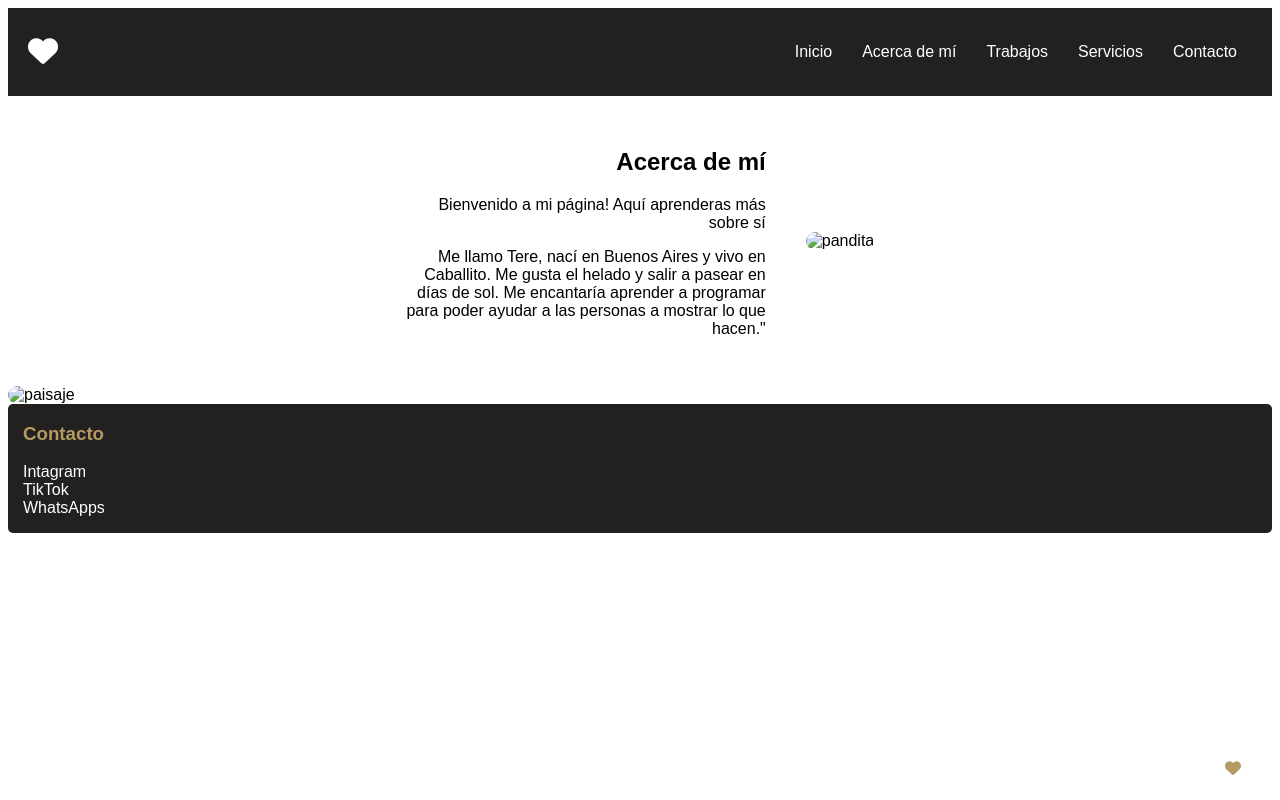
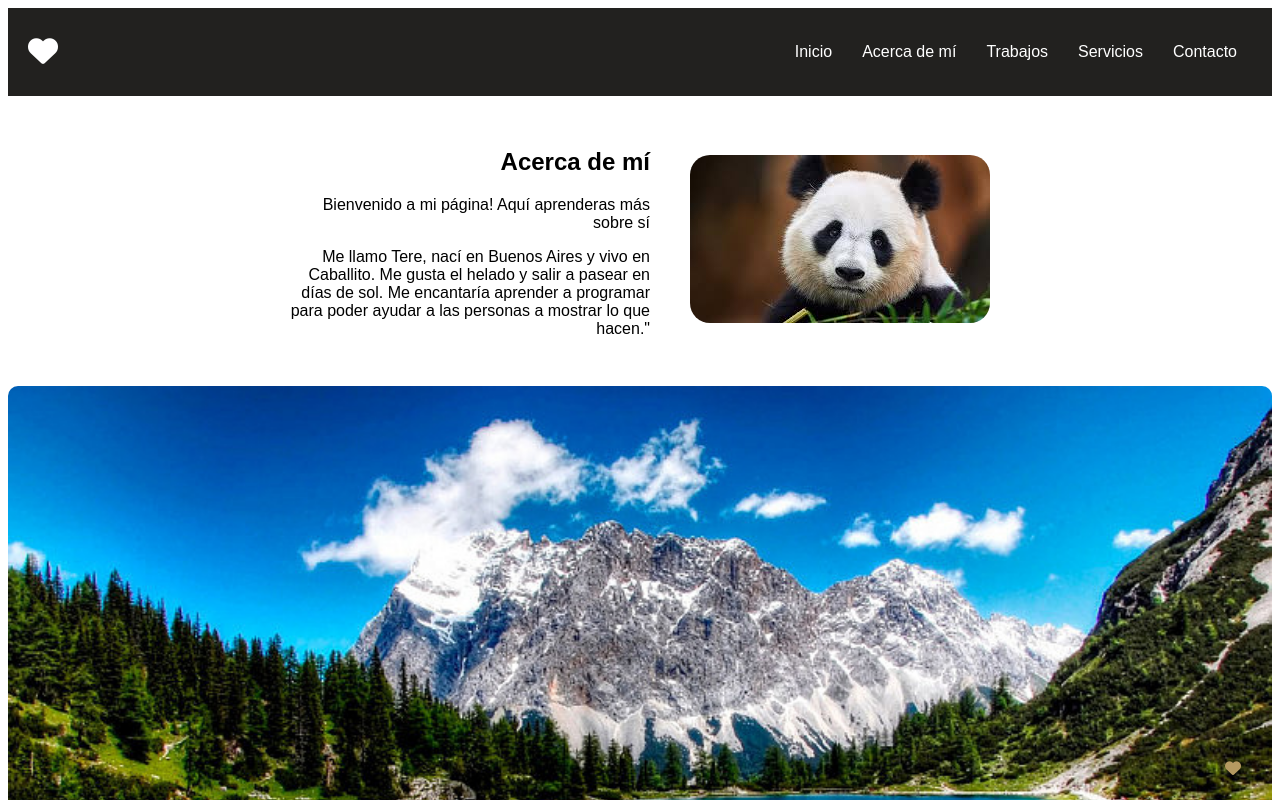
Before and after one commit to jefferson0725/Proyecto-1, a plain HTML site: page index.html in a window 1280 px wide. Shown: the top 800 px of the page. Drawn offline with Linux system fonts and the light colour scheme; the site is published under a folder, as on GitHub Pages, so addresses that start at the root find nothing.

Commit message:
correcion de imagenes

```diff
--- a/index.html
+++ b/index.html
@@ -39,11 +39,11 @@
 
             </div>
             <div class="acerca-imagen">
-                <img src="/imagenes/images.jpg" alt="pandita">
+                <img src="assets/images.jpg" alt="pandita">
             </div>
         </section>
         <section class="section-2">
-            <img src="/imagenes/paisaje.jpg" alt="paisaje">
+            <img src="assets/paisaje.jpg" alt="paisaje">
         </section>
     </main>
     <footer class="pie-pag">
```
Also changed, not shown: assets/carrusel.avif (renamed from imagenes/carrusel.avif), assets/images.jpg (renamed from imagenes/images.jpg), assets/paisaje.jpg (renamed from imagenes/paisaje.jpg).
